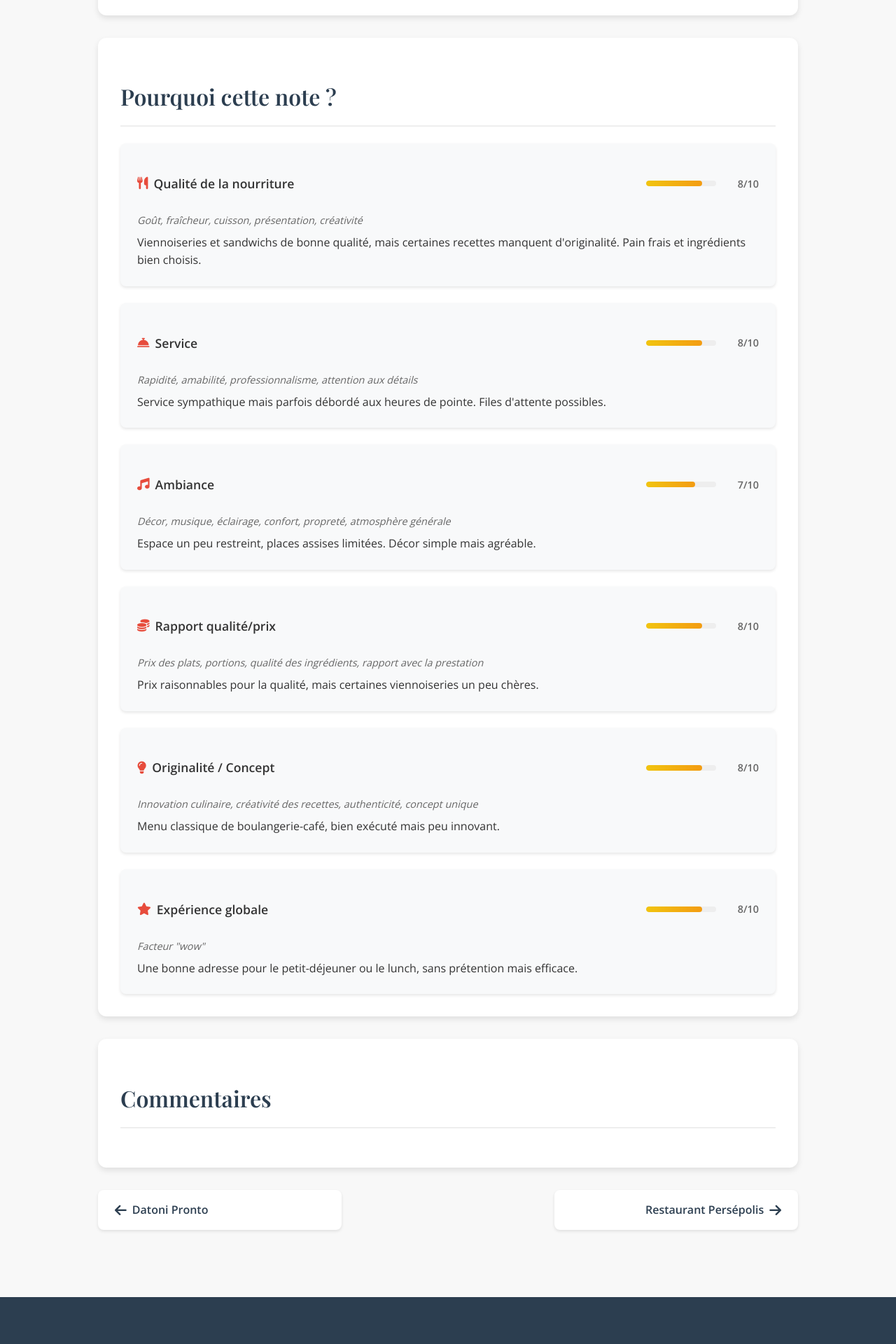
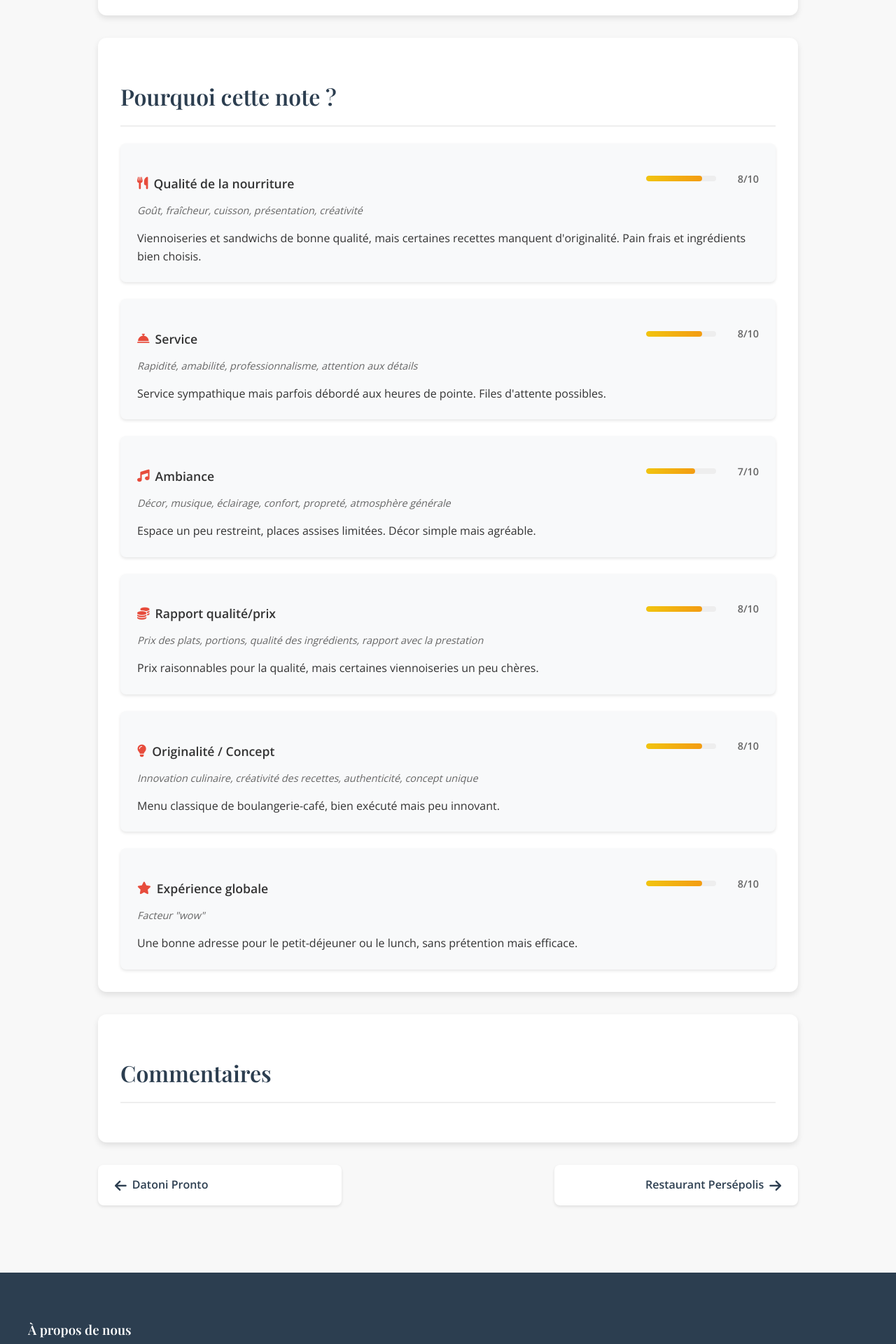
Before and after one commit to Natael21/blog-culinaire, a Jekyll site: the page built from _posts/2023-06-20-les-vraies-richesses.markdown, in a window 1280 px wide. Shown: the part 1381-3301 px from the top of the page at 70% size. Built offline with Jekyll 4.4.1, drawn with Linux system fonts in a browser that asks for light colours; a script that is not in the unit is left out; comment, search, counter and statistics services are not loaded.

Commit message:
affichage note modifier again

```diff
--- a/_layouts/restaurant.html
+++ b/_layouts/restaurant.html
@@ -82,7 +82,7 @@
     {% assign details = rating[1] %}
     <div class="rating-category">
       <div class="rating-header">
-        <h3>
+        <h3 style="margin-bottom: 0.3rem;">
           <span class="rating-title">
             {% case category %}
             {% when 'food' %}
@@ -109,11 +109,11 @@
       </div>
 
       {% if details.criteria %}
-      <p class="criteria" style="margin: 0 0 0.5rem 0;"><em>{{ details.criteria }}</em></p>
+      <p class="criteria" style="margin: 0 0 1rem 0;"><em>{{ details.criteria }}</em></p>
       {% elsif category == 'value' %}
-      <p class="criteria" style="margin: 0 0 0.5rem 0;"><em>Prix des plats, portions, qualité des ingrédients, rapport avec la prestation</em></p>
+      <p class="criteria" style="margin: 0 0 1rem 0;"><em>Prix des plats, portions, qualité des ingrédients, rapport avec la prestation</em></p>
       {% elsif category == 'originality' %}
-      <p class="criteria" style="margin: 0 0 0.5rem 0;"><em>Innovation culinaire, créativité des recettes, authenticité, concept unique</em></p>
+      <p class="criteria" style="margin: 0 0 1rem 0;"><em>Innovation culinaire, créativité des recettes, authenticité, concept unique</em></p>
       {% endif %}
 
       {% if details.comment %}
```
